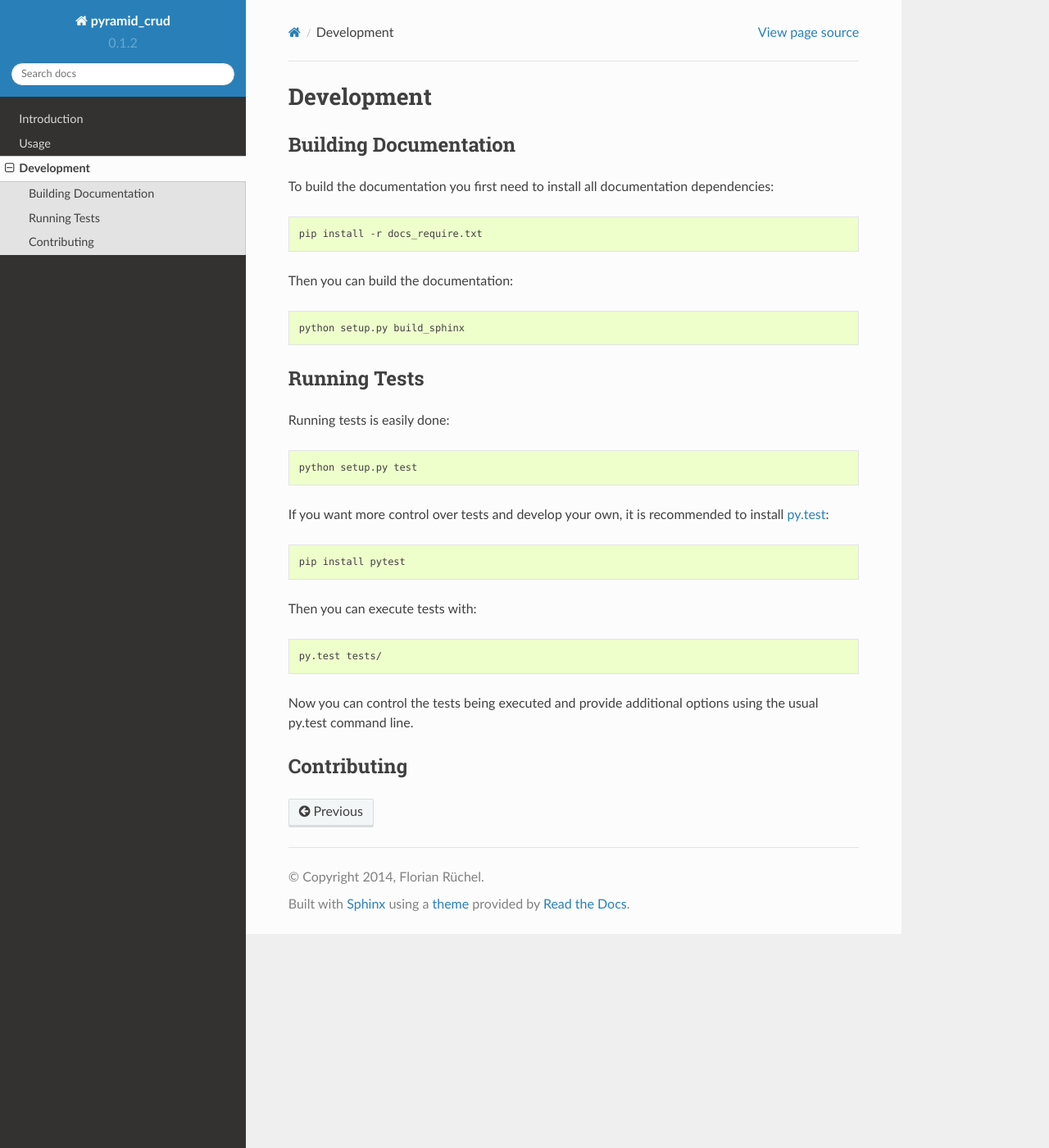
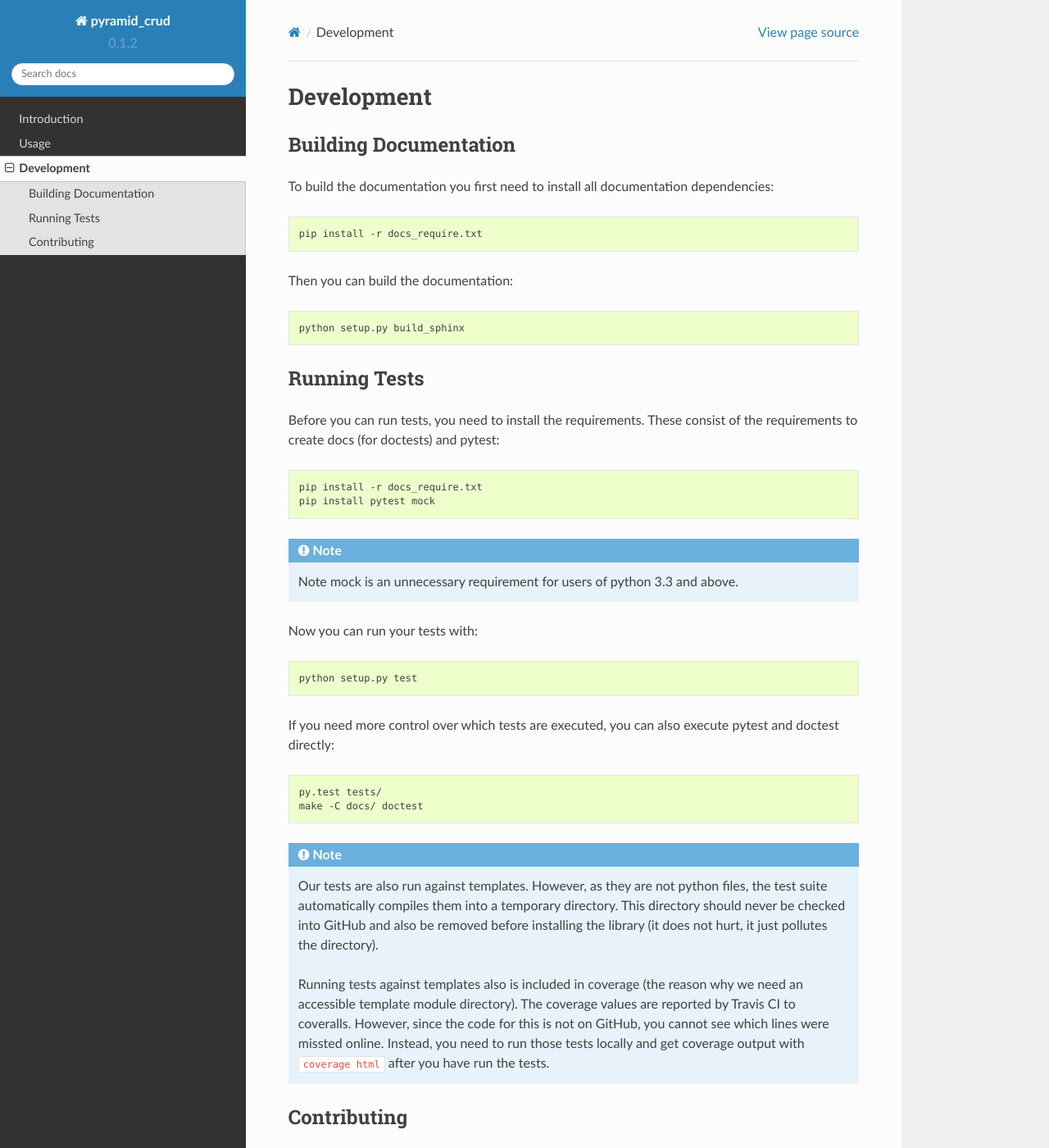
Before and after one commit to Javex/pyramid_crud, a Sphinx documentation site: the page built from docs/development.rst, in a window 1280 px wide and 1400 px high. Shown: the whole window at 82% size. Built offline with Sphinx 7.4.7 and the Read the Docs theme 2.0.0, drawn with Linux system fonts in a browser that asks for light colours.

Commit message:
Improve test integration and update docs

```diff
--- a/docs/development.rst
+++ b/docs/development.rst
@@ -21,29 +21,45 @@ Then you can build the documentation:
 Running Tests
 -------------
 
-Running tests is easily done:
+Before you can run tests, you need to install the requirements. These consist
+of the requirements to create docs (for doctests) and pytest:
+
+.. code-block:: text
+
+    pip install -r docs_require.txt
+    pip install pytest mock
+
+.. note::
+    Note mock is an unnecessary requirement for users of python 3.3 and above.
+
+Now you can run your tests with:
 
 .. code-block:: text
 
     python setup.py test
 
-If you want more control over tests and develop your own, it is recommended to
-install `py.test`_:
-
-.. _py.test: http://pytest.org/latest/
-
-.. code-block:: text
-
-    pip install pytest
-
-Then you can execute tests with:
+If you need more control over which tests are executed, you can also execute
+pytest and doctest directly:
 
 .. code-block:: text
 
     py.test tests/
+    make -C docs/ doctest
 
-Now you can control the tests being executed and provide additional options
-using the usual py.test command line.
+.. note::
+
+    Our tests are also run against templates. However, as they are not python
+    files, the test suite automatically compiles them into a temporary
+    directory. This directory should never be checked into GitHub and also be
+    removed before installing the library (it does not hurt, it just pollutes
+    the directory).
+
+    Running tests against templates also is included in coverage (the reason
+    why we need an accessible template module directory). The coverage values
+    are reported by Travis CI to coveralls. However, since the code for this is
+    not on GitHub, you cannot see which lines were missted online. Instead, you
+    need to run those tests locally and get coverage output with ``coverage
+    html`` after you have run the tests.
 
 Contributing
 ------------
```
Also changed, not shown: setup.py (+7 -3 lines), .travis.yml.
